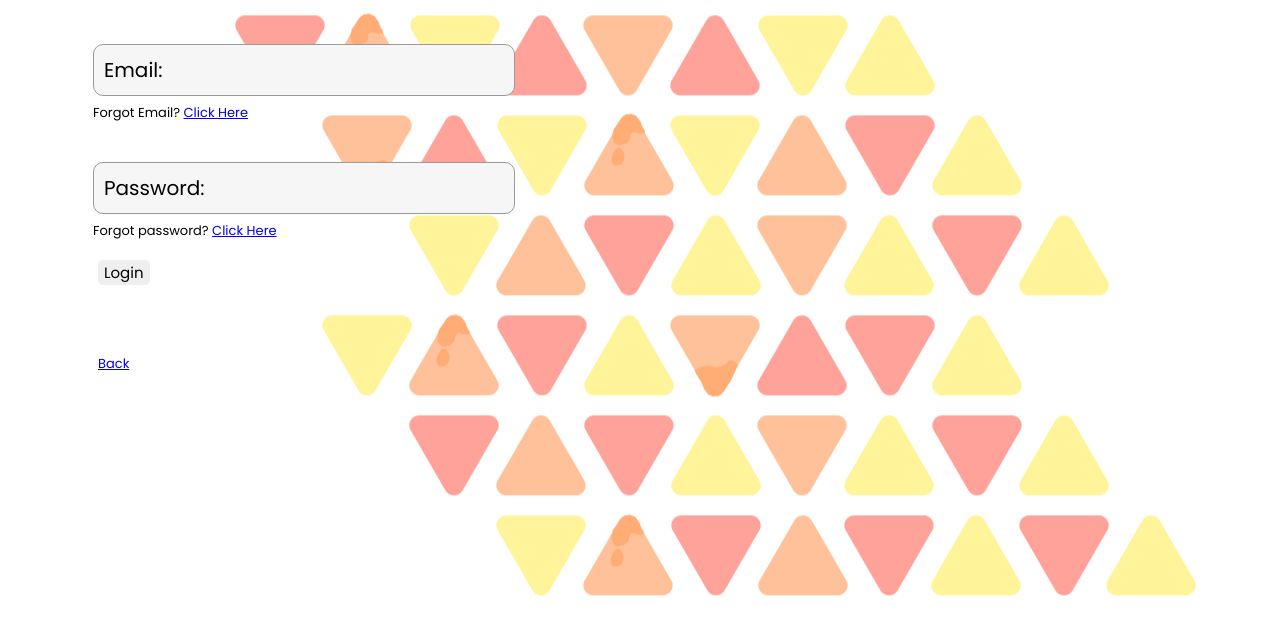
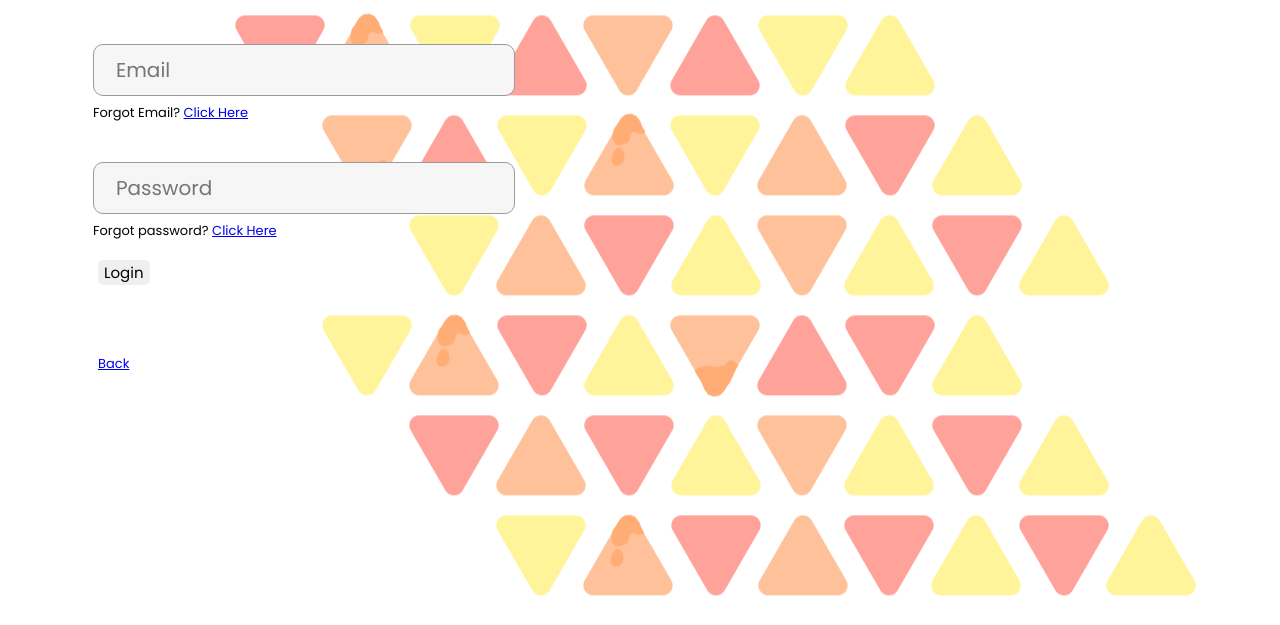
Before and after one commit to Valentukis/VPN-client-Front-end, an Electron app: page Login.html in a window 1280 px wide. Shown: the part 196-821 px from the top of the page. Drawn offline with Linux system fonts and the light colour scheme.

Commit message:
animations

```diff
--- a/Login.html
+++ b/Login.html
@@ -17,16 +17,28 @@
     <form id="loginForm">
       <div class="form-area" style="top: 240px">
         <div class="form-group">
-          <label for="email">Email:</label>
-          <input type="email" id="email" name="email" required />
+          <label for="email"></label>
+          <input
+            type="email"
+            id="email"
+            name="email"
+            placeholder="Email"
+            required
+          />
         </div>
         <p>Forgot Email? <a href="index.html">Click Here</a></p>
       </div>
 
       <div class="form-area" style="top: 358px">
         <div class="form-group">
-          <label for="password">Password:</label>
-          <input type="password" id="password" name="password" required />
+          <label for="password"></label>
+          <input
+            type="password"
+            id="password"
+            name="password"
+            placeholder="Password"
+            required
+          />
         </div>
         <p>Forgot password? <a href="index.html">Click Here</a></p>
       </div>
--- a/login.css
+++ b/login.css
@@ -67,7 +67,7 @@ input {
     outline: none; /* Remove focus outline */
     background: #F6F6F6; /* Match the field container's background color */
     font-size: 20px; /* Match font size */
-    font-family: 'Dancing Script', cursive;                   /*ISTRINSIT KAI REIKES  ----> /*     font-family: Poppins, sans-serif;
+    font-family: Poppins, sans-serif;
     background: transparent; /* Ensure background matches container */
 }
 
--- a/register.css
+++ b/register.css
@@ -1,12 +1,12 @@
 @import url('https://fonts.googleapis.com/css2?family=Dancing+Script:wght@400;700&display=swap');  /*veliau istrinsit*/
 
 @keyframes Slidin {
-    form {
+    from {
         transform: translateY(-19px);
     }
 
     to {
-        transform: translateY(-620px);
+        transform: translateY(-618px);
     }
 }
 
@@ -70,6 +70,9 @@ label {
     color: inherit; /* Use default or inherited color */
     margin: 0; /* Remove any default margin */
 }
+
+
+
 input {
     flex-grow: 1; /* Let input take the remaining space */
     height: 80%; /* Adjust height to fit container */
@@ -77,7 +80,7 @@ input {
     outline: none; /* Remove focus outline */
     background: #F6F6F6; /* Match the field container's background color */
     font-size: 20px; /* Match font size */
-    font-family: 'Dancing Script', cursive;                   /*ISTRINSIT KAI REIKES  ----> /*     font-family: Poppins, sans-serif;
+    font-family: Poppins, sans-serif;
     background: transparent; /* Ensure background matches container */
 }
 .register-triangles {
```
Also changed, not shown: register.html (+3 -3 lines).
